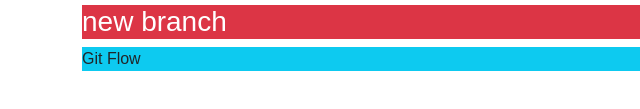
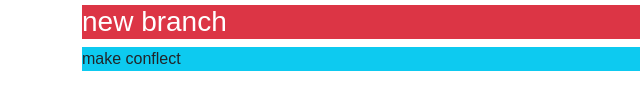
Before and after one commit to spiderghaly/test, a plain HTML site: page index.html in a window 1280 px wide. Shown: the part 465-574 px from the top of the page, 0-640 px from the left. Drawn offline with Linux system fonts and the light colour scheme.

Commit message:
make conflect

```diff
--- a/index.html
+++ b/index.html
@@ -21,7 +21,7 @@
     <h2 class="bg-black text-white">just test git and git hub</h2>
     <h3 class="bg-danger text-white">new branch</h3>
     <div class="bg-info">
-        Git Flow
+        make conflect
     </div>
     </div>
 
```
